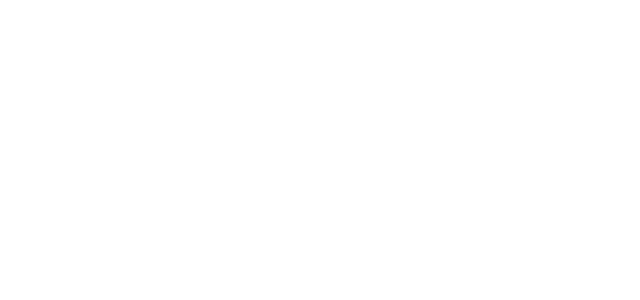
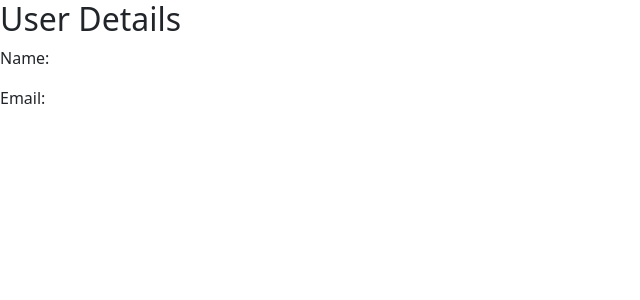
Before and after one commit to aishwarya-suyamindra/Web-Dev-Project, a React (Create React App) app in the folder frontend/: page /#/profile in a window 1280 px wide. Before the commit this address had no page. Shown: the top 300 px of the page, without its empty margins (0-640 px from the left). Built offline with nearby package versions, Linux system fonts and the light colour scheme; what redux-react-session would draw is missing.

Commit message:
user profile

```diff
--- a/frontend/src/components/HomePageComponent.js
+++ b/frontend/src/components/HomePageComponent.js
@@ -9,6 +9,8 @@ import { useState, useEffect } from 'react';
 import axios from 'axios';
 import VideoUpload from './VideoUpload';
 import { useSelector } from "react-redux";
+import { FontAwesomeIcon } from '@fortawesome/react-fontawesome';
+import { faUser } from '@fortawesome/free-solid-svg-icons';
 
 const WelcomePage = () => {
   const BASE_REMOTE_URL =  process.env.REACT_APP_API_BASE || "http://localhost:3500" // move this to env.
@@ -29,6 +31,15 @@ const WelcomePage = () => {
   const [showModal, setShowModal] = useState(false);
   return (
     <div className="welcome-page ">
+            {isSignedIn ? (
+        <Row className="justify-content-end mb-3 "style={{ justifyContent: 'flex-end !important' }}>
+          <Link to="/profile">
+            <FontAwesomeIcon icon={faUser} className="me-2" />
+            Hi, {user.name}
+          </Link>
+        </Row>
+      ) : null}
+
       <Row className="justify-content-center align-items-center vh-40">
         <Col className="text-center">
           <h1>Welcome to Your Streaming Service</h1>
@@ -74,10 +85,6 @@ const WelcomePage = () => {
         <VideoList header="Trending Videos" videoData={videoData} />
       </Row>
 
-      {isSignedIn ? <Row>
-        <VideoList header="Recently watched" videoData={videoData} />
-      </Row>: <div></div>}
-
     </div>
   );
 };
--- /dev/null
+++ b/frontend/src/components/ProfilePageComponent.js
@@ -0,0 +1,98 @@
+import React from 'react';
+import { useSelector } from 'react-redux';
+
+const UserDetailsComponent = () => {
+  const user = useSelector((state) => state.login.userDetails);
+  console.log(user);
+
+  return (
+    <div>
+      <h2>User Details</h2>
+      {user ? (
+        <>
+          <p>Name: {user.name}</p>
+          <p>Email: {user.email}</p>
+          {/* Add any other user details you want to display */}
+        </>
+      ) : (
+        <p>No user details available.</p>
+      )}
+    </div>
+  );
+};
+
+export default UserDetailsComponent;
+
+
+// import React from 'react';
+// import { useSelector } from 'react-redux';
+// import { useParams, Link } from 'react-router-dom';
+
+// const ProfilePageComponent = () => {
+//   const { profileId } = useParams();
+//   const loggedInUser = useSelector((state) => state.login.userDetails);
+
+//   const fetchUserProfileById = async (userId) => {
+
+//   };
+
+//   const isOwnProfile = !profileId || (loggedInUser && loggedInUser.id === profileId);
+
+
+//   const fetchUserProfile = async () => {
+//     try {
+//       if (isOwnProfile) {
+
+//         const ownProfileData = await fetchOwnProfileData(loggedInUser.id);
+//         return ownProfileData;
+//       } else {
+
+//         const otherUserProfileData = await fetchUserProfileById(profileId);
+//         return otherUserProfileData;
+//       }
+//     } catch (error) {
+//       console.error('Error fetching user profile:', error);
+//       throw error;
+//     }
+//   };
+
+
+//   const fetchOwnProfileData = async (userId) => {
+
+//   };
+
+//   return (
+//     <div>
+//       <h2>User Profile</h2>
+//       {isOwnProfile && <p>This is your own profile.</p>}
+
+
+//       {isOwnProfile && <Link to="/profile/edit">Edit Profile</Link>}
+
+//       <section>
+//         <h3>Personal Information</h3>
+//         <p>Name: {userProfile?.name}</p>
+//         {isOwnProfile && <p>Email: {userProfile?.email}</p>}
+
+//       </section>
+
+
+//       {isOwnProfile && (
+//         <section>
+//           <h3>Following</h3>
+
+//         </section>
+//       )}
+
+//       {isOwnProfile && (
+//         <section>
+//           <h3>Followers</h3>
+
+//         </section>
+//       )}
+
+//     </div>
+//   );
+// };
+
+// export default ProfilePageComponent;
--- a/frontend/src/components/index.js
+++ b/frontend/src/components/index.js
@@ -3,6 +3,7 @@ import { Route, Routes, HashRouter, Navigate } from 'react-router-dom';
 import HomePageComponent from './HomePageComponent';
 import RegitserPageComponent from './RegisterPageComponent';
 import LoginPageComponent from './LoginPageComponent';
+import ProfilePageComponent from './ProfilePageComponent';
 import VideoPlayer from './VideoPlayer';
 import store from '../Util/store';
 import { Provider } from 'react-redux';
@@ -18,6 +19,7 @@ const VideoStreamApplication = () => {
           <Route path="/register" element={<RegitserPageComponent />} />
           <Route path="/login" element={<LoginPageComponent />} />
           <Route path='/video/:id' element={<VideoPlayer/>}/>
+          <Route path='/profile' element={<ProfilePageComponent/>}/>
         </Routes>
       </div>
     </HashRouter>
```
Also changed, not shown: 1 other file (tests, documents, lock files or other folders).
